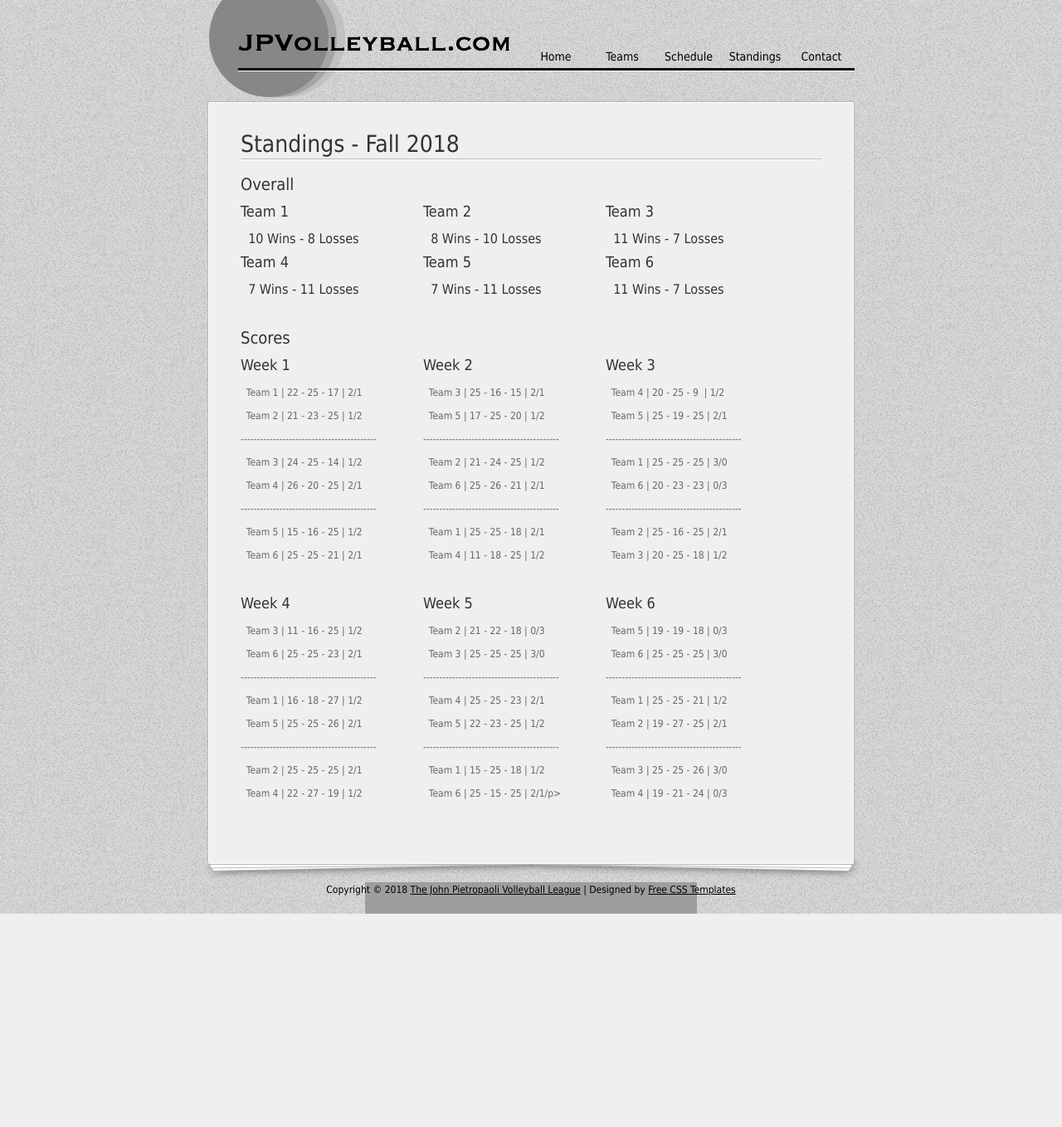
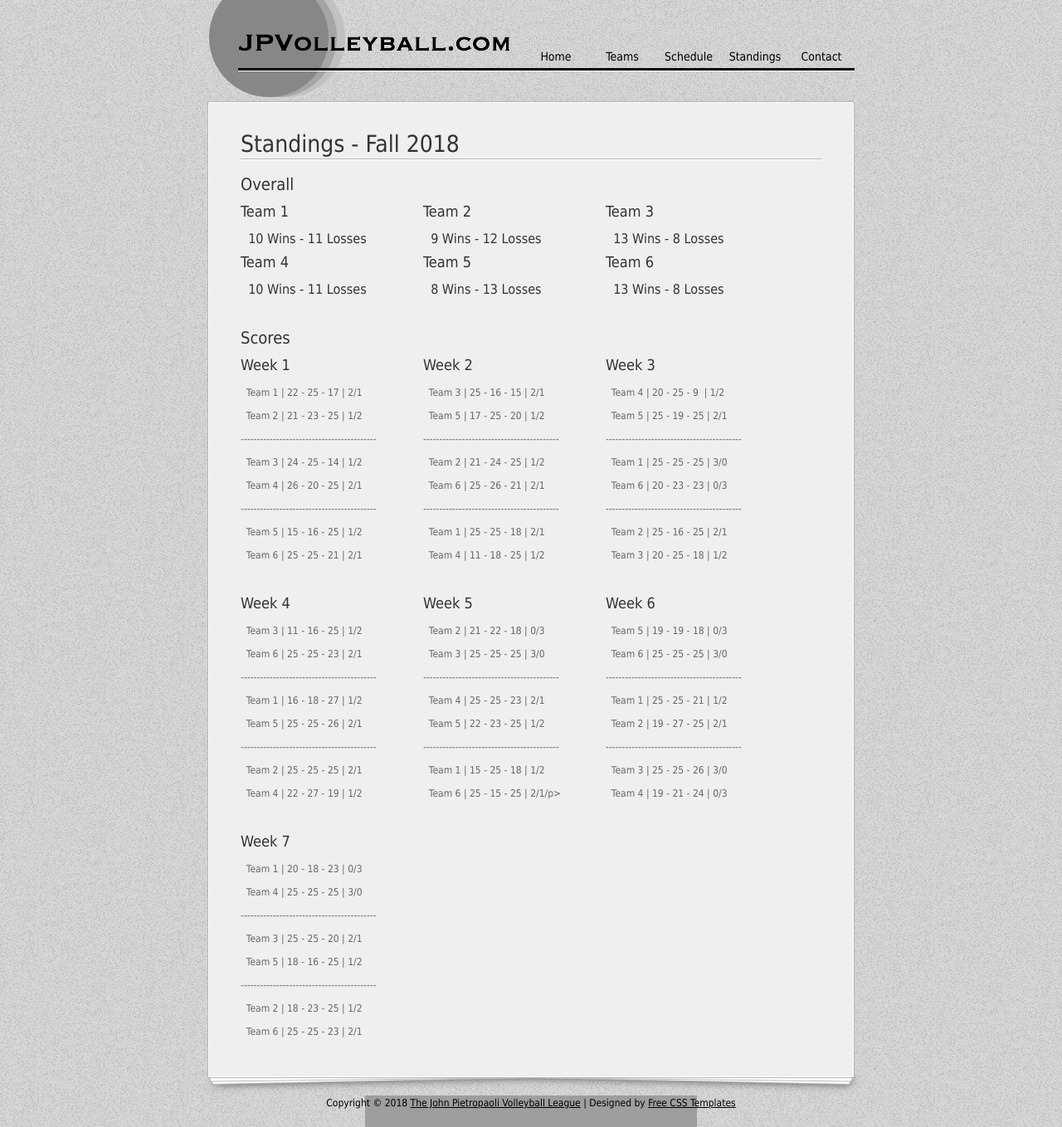
Before and after one commit to PyDrew/jpvolleyball, a Flask app: page /standings in a window 1280 px wide. Shown: the whole page at 83% size. Before the commit the page ends 1101 px from the top, so only its background shows below. Run offline with Flask 2, Linux system fonts and the light colour scheme; some libraries are stand-ins or nearby versions; grey boxes are pictures that could not be loaded.

Commit message:
Update standings for Week 7

```diff
--- a/templates/standings.html
+++ b/templates/standings.html
@@ -5,27 +5,27 @@
           	<h3>Overall</h3>
             <div class="col_w220 float_l">
               <h4>Team 1</h4>
-              <h5>&nbsp;&nbsp;10 Wins - 8 Losses</h5>
+              <h5>&nbsp;&nbsp;10 Wins - 11 Losses</h5>
             </div>
             <div class="col_w220 float_l">
               <h4>Team 2</h4>
-              <h5>&nbsp;&nbsp;8 Wins - 10 Losses</h5>
+              <h5>&nbsp;&nbsp;9 Wins - 12 Losses</h5>
             </div>
             <div class="col_w220 float_l">
               <h4>Team 3</h4>
-              <h5>&nbsp;&nbsp;11 Wins - 7 Losses</h5>
+              <h5>&nbsp;&nbsp;13 Wins - 8 Losses</h5>
             </div>
             <div class="col_w220 float_l">
               <h4>Team 4</h4>
-              <h5>&nbsp;&nbsp;7 Wins - 11 Losses</h5>
+              <h5>&nbsp;&nbsp;10 Wins - 11 Losses</h5>
             </div>
             <div class="col_w220 float_l">
               <h4>Team 5</h4>
-              <h5>&nbsp;&nbsp;7 Wins - 11 Losses</h5>
+              <h5>&nbsp;&nbsp;8 Wins - 13 Losses</h5>
             </div>
             <div class="col_w220 float_l">
               <h4>Team 6</h4>
-              <h5>&nbsp;&nbsp;11 Wins - 7 Losses</h5>
+              <h5>&nbsp;&nbsp;13 Wins - 8 Losses</h5>
             </div>
 <!--
             <div class="col_w220 float_l">
@@ -103,18 +103,18 @@
             <p>&nbsp;&nbsp;Team 4&nbsp;|&nbsp;19 - 21 - 24&nbsp;|&nbsp;0/3</p>
             </div>
           <div class="cleaner h30"></div>
-<!--
             <div class="col_w220 float_l">
             <h4>Week 7</h4>
-              <p>&nbsp;&nbsp;Team 1&nbsp;|&nbsp;25 - 14 - 23&nbsp;|&nbsp;1/2</p>
-              <p>&nbsp;&nbsp;Team 4&nbsp;|&nbsp;21 - 25 - 25&nbsp;|&nbsp;2/1</p>
+              <p>&nbsp;&nbsp;Team 1&nbsp;|&nbsp;20 - 18 - 23&nbsp;|&nbsp;0/3</p>
+              <p>&nbsp;&nbsp;Team 4&nbsp;|&nbsp;25 - 25 - 25&nbsp;|&nbsp;3/0</p>
               <p>------------------------------------------</p>
-              <p>&nbsp;&nbsp;Team 3&nbsp;|&nbsp;18 - 25 - 10&nbsp;|&nbsp;1/2</p>
-              <p>&nbsp;&nbsp;Team 5&nbsp;|&nbsp;25 - 23 - 25&nbsp;|&nbsp;2/1</p>
+              <p>&nbsp;&nbsp;Team 3&nbsp;|&nbsp;25 - 25 - 20&nbsp;|&nbsp;2/1</p>
+              <p>&nbsp;&nbsp;Team 5&nbsp;|&nbsp;18 - 16 - 25&nbsp;|&nbsp;1/2</p>
               <p>------------------------------------------</p>
-              <p>&nbsp;&nbsp;Team 2&nbsp;|&nbsp;16 - 20 - 25&nbsp;|&nbsp;1/2</p>
-              <p>&nbsp;&nbsp;Team 6&nbsp;|&nbsp;25 - 25 - 15&nbsp;|&nbsp;2/1</p>
+              <p>&nbsp;&nbsp;Team 2&nbsp;|&nbsp;18 - 23 - 25&nbsp;|&nbsp;1/2</p>
+              <p>&nbsp;&nbsp;Team 6&nbsp;|&nbsp;25 - 25 - 23&nbsp;|&nbsp;2/1</p>
             </div>
+<!--
             <div class="col_w220 float_l">
             <h4>Week 8</h4>
               <p>&nbsp;&nbsp;Team 4&nbsp;|&nbsp;25 - 25 - 23&nbsp;|&nbsp;2/1</p>
```
